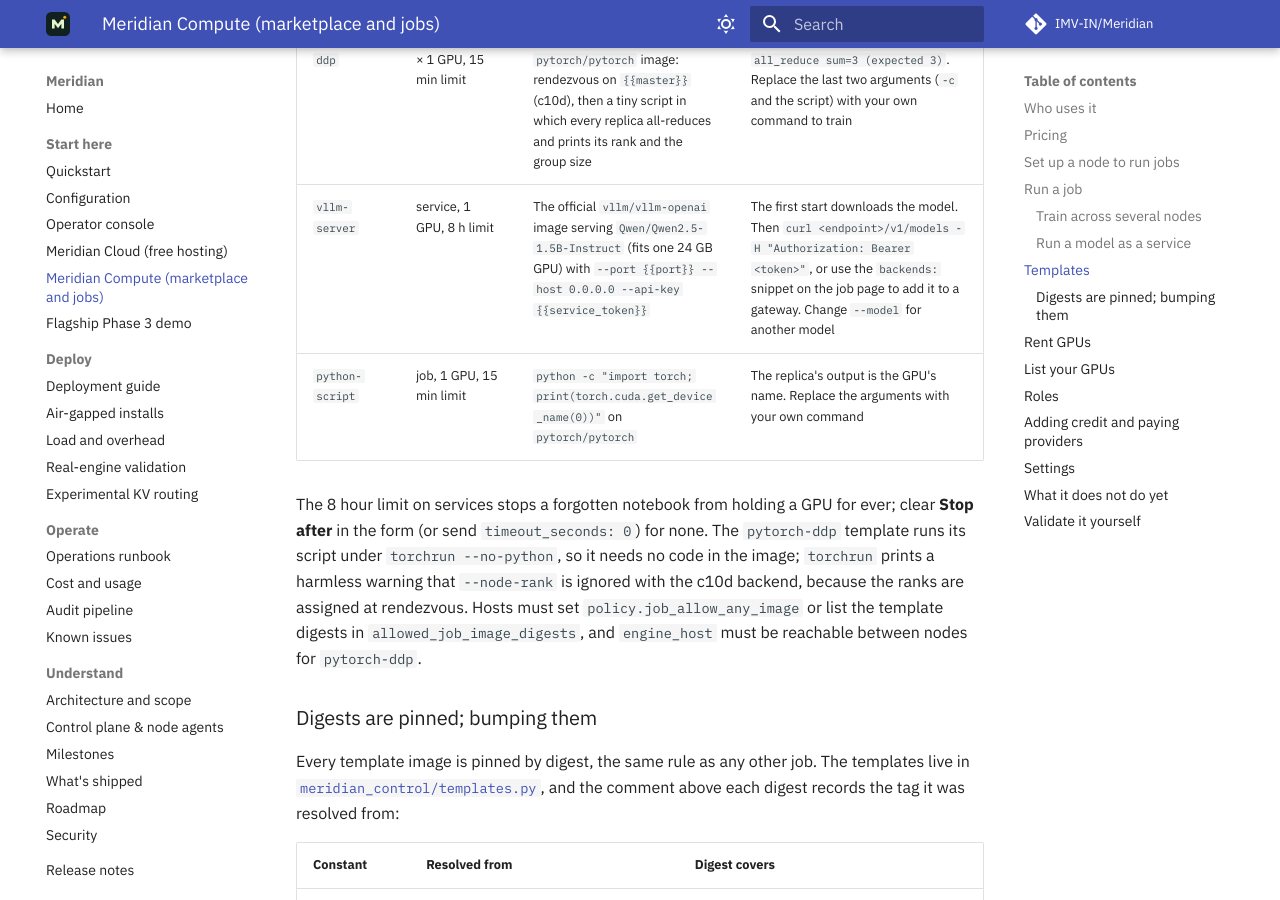
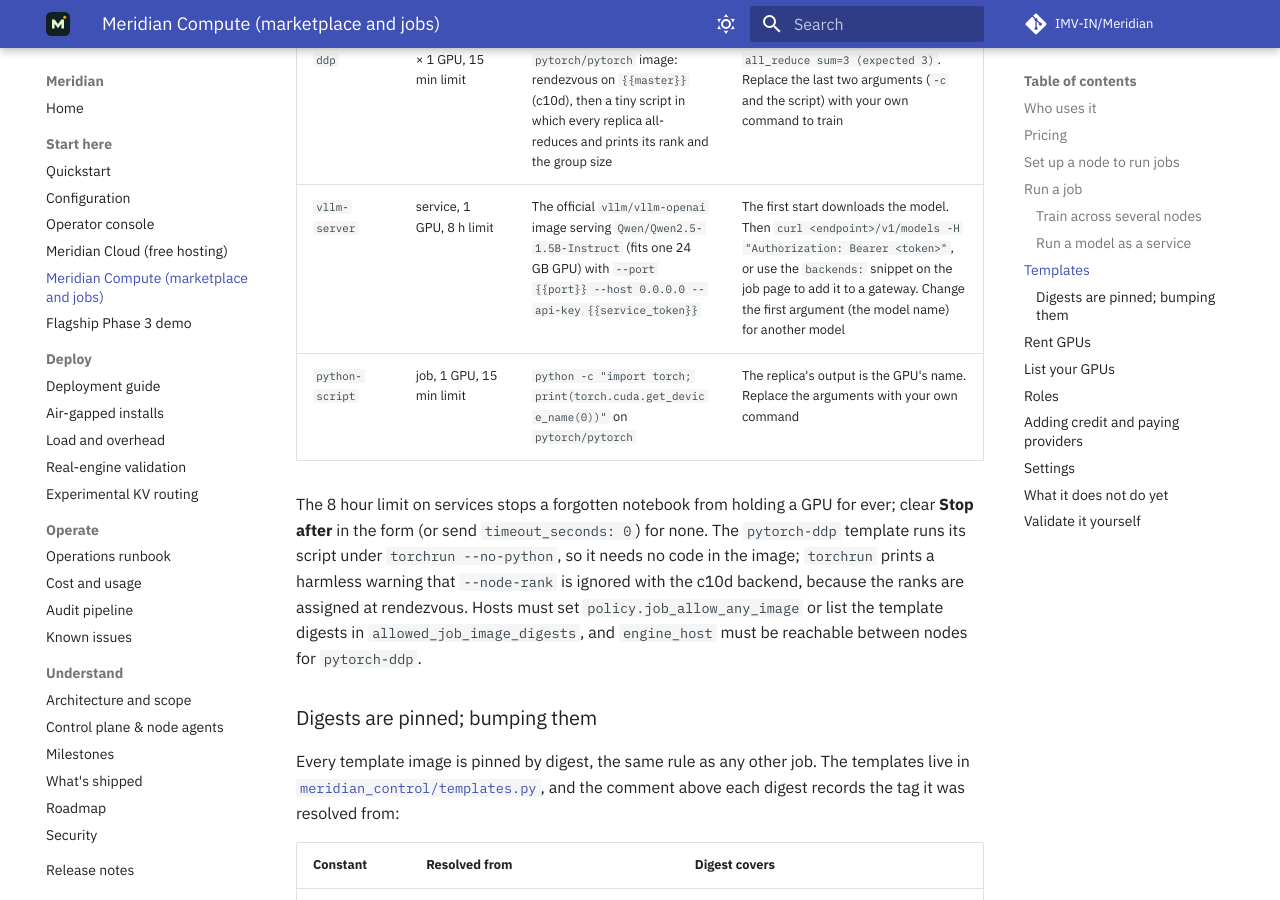
Before and after one commit to IMV-IN/Meridian, an MkDocs documentation site: the page built from docs/COMPUTE.md, in a window 1280 px wide and 900 px high, scrolled down 4091 px. Built offline with MkDocs 1.6.1 and Material for MkDocs 9.7.7, drawn with Linux system fonts in a browser that asks for light colours; comment, search, counter and statistics services are not loaded.

Commit message:
fix: pass the vLLM model positionally so every vllm serve version accepts it
Co-Authored-By: Claude Opus 5.5 <noreply@anthropic.com>

```diff
--- a/docs/COMPUTE.md
+++ b/docs/COMPUTE.md
@@ -132,7 +132,7 @@ Over the API, `GET /api/w/{ws}/job-templates` lists them (viewer and up), and `P
 | --- | --- | --- | --- |
 | `jupyterlab` | service, 1 GPU, 8 h limit | JupyterLab with PyTorch and CUDA from the Jupyter Docker Stacks (`quay.io/jupyter/pytorch-notebook`), listening on `{{port}}` and requiring `{{service_token}}` | Open the job page and use the notebook link, `<endpoint>/lab?token=<token>`. Files are lost when the job ends |
 | `pytorch-ddp` | job, 2 replicas × 1 GPU, 15 min limit | `torchrun` on the official `pytorch/pytorch` image: rendezvous on `{{master}}` (c10d), then a tiny script in which every replica all-reduces and prints its rank and the group size | Each replica's output shows `all_reduce sum=3 (expected 3)`. Replace the last two arguments (`-c` and the script) with your own command to train |
-| `vllm-server` | service, 1 GPU, 8 h limit | The official `vllm/vllm-openai` image serving `Qwen/Qwen2.5-1.5B-Instruct` (fits one 24 GB GPU) with `--port {{port}} --host 0.0.0.0 --api-key {{service_token}}` | The first start downloads the model. Then `curl <endpoint>/v1/models -H "Authorization: Bearer <token>"`, or use the `backends:` snippet on the job page to add it to a gateway. Change `--model` for another model |
+| `vllm-server` | service, 1 GPU, 8 h limit | The official `vllm/vllm-openai` image serving `Qwen/Qwen2.5-1.5B-Instruct` (fits one 24 GB GPU) with `--port {{port}} --host 0.0.0.0 --api-key {{service_token}}` | The first start downloads the model. Then `curl <endpoint>/v1/models -H "Authorization: Bearer <token>"`, or use the `backends:` snippet on the job page to add it to a gateway. Change the first argument (the model name) for another model |
 | `python-script` | job, 1 GPU, 15 min limit | `python -c "import torch; print(torch.cuda.get_device_name(0))"` on `pytorch/pytorch` | The replica's output is the GPU's name. Replace the arguments with your own command |
 
 The 8 hour limit on services stops a forgotten notebook from holding a GPU for ever; clear **Stop after** in the form (or send `timeout_seconds: 0`) for none. The `pytorch-ddp` template runs its script under `torchrun --no-python`, so it needs no code in the image; `torchrun` prints a harmless warning that `--node-rank` is ignored with the c10d backend, because the ranks are assigned at rendezvous. Hosts must set `policy.job_allow_any_image` or list the template digests in `allowed_job_image_digests`, and `engine_host` must be reachable between nodes for `pytorch-ddp`.
```
Also changed, not shown: other parts of docs/COMPUTE.md (+1 -1 lines), 1 other file.
